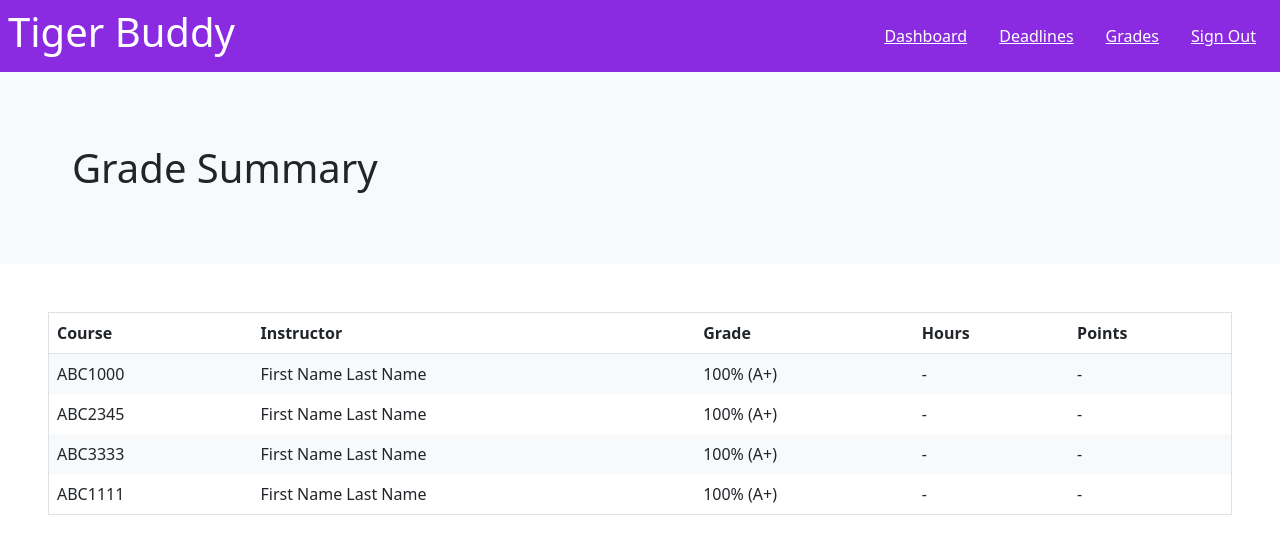
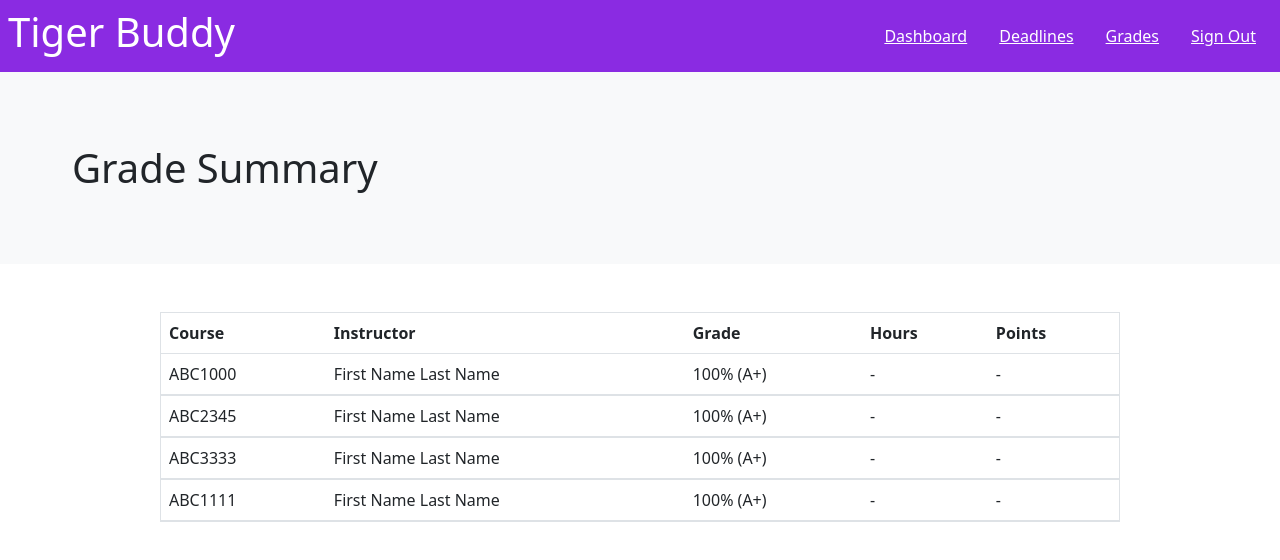
Before and after one commit to Jmaaaa/TigerBuddy, a React (Create React App) app: page /grades in a window 1280 px wide. Shown: the top 560 px of the page. Built offline with nearby package versions, Linux system fonts and the light colour scheme.

Commit message:
updated grade menu for dropdown

```diff
--- a/src/index.js
+++ b/src/index.js
@@ -4,7 +4,7 @@ import './index.css';
 import App from './App';
 import reportWebVitals from './reportWebVitals';
 import 'bootstrap/dist/css/bootstrap.min.css';
-
+import 'bootstrap';
 const root = ReactDOM.createRoot(document.getElementById('root'));
 root.render(
   <React.StrictMode>
--- a/src/pages/grades.js
+++ b/src/pages/grades.js
@@ -1,5 +1,6 @@
-import React from "react";
+import React, {useState} from "react";
 import { useNavigate } from "react-router-dom";
+import { courseData } from "../components/data";
 
 const Grades = () => {
 
@@ -10,18 +11,23 @@ const Grades = () => {
         {id: 4, code:"ABC1111", instructor: "First Name Last Name", grade: "100% (A+)", hours: "-", points: "-"},
     ];
 
+
     const navigate = useNavigate();
 
     const goToCourse = (code) => {
         navigate(`../courses/${code}`);
     };
 
+
+
+//grade.id % 2 === 0 ? "":"bg-light"
+
     return (
         <>
             <div className="p-4 d-flex align-items-center h-10 bg-light">
-                <h1 className="m-5">Grade Summary</h1>
+                <h1 className="m-5" >Grade Summary</h1>
             </div>
-            <table className="m-5 border">
+            <table className="w-75 mt-5  border container">
                 <thead className="border-bottom bg">
                     <tr>
                         <th scope="col" className="p-2">Course</th>
@@ -32,14 +38,46 @@ const Grades = () => {
                     </tr>
                 </thead>
                 <tbody>
-                    {grades.map((grade) => (
-                            <tr key={grade.id} className={grade.id % 2 === 0 ? "":"bg-light"} onClick={()=>goToCourse(grade.code)}>
+                    {grades.map((grade,index) => (
+                        <React.Fragment key={index}>
+                            <tr data-bs-toggle="collapse"
+                            data-bs-target={`#${index}-subtable`}
+                            className="border">
                                 <td className="p-2">{grade.code}</td>
                                 <td className="p-2">{grade.instructor}</td>
                                 <td className="p-2">{grade.grade}</td>
                                 <td className="p-2">{grade.hours}</td>
                                 <td className="p-2">{grade.points}</td>
-                        </tr>
+                            </tr>
+                            <tr className="bg-light">
+                                <td colSpan={5} className="p-0">
+                                    <div className="collapse" id={`${index}-subtable`}>
+                                        <div className="d-flex">
+                                            <table className="border bg-white m-1 w-100">
+                                                <thead>
+                                                    <tr>
+                                                        <th scope="col" className="p-2">Grade Item</th>
+                                                        <th scope="col" className="p-2">Weight</th>
+                                                        <th scope="col" className="p-2">Grade</th>
+                                                        <th scope="col" className="p-2">Range</th>
+                                                    </tr>
+                                                </thead>
+                                                <tbody>
+                                                    {courseData[grade.code].map((item, index) => (
+                                                        <tr key={index}>
+                                                            <td className="p-2">{item.assignment}</td>
+                                                            <td className="p-2">-</td>
+                                                            <td className="p-2">{item.grade}</td>
+                                                            <td className="p-2">-</td>
+                                                        </tr>
+                                                    ))}
+                                                </tbody>
+                                            </table>
+                                        </div>
+                                    </div>
+                                </td>
+                            </tr>
+                        </React.Fragment>
                     ))}
                 </tbody>
             </table>
```
